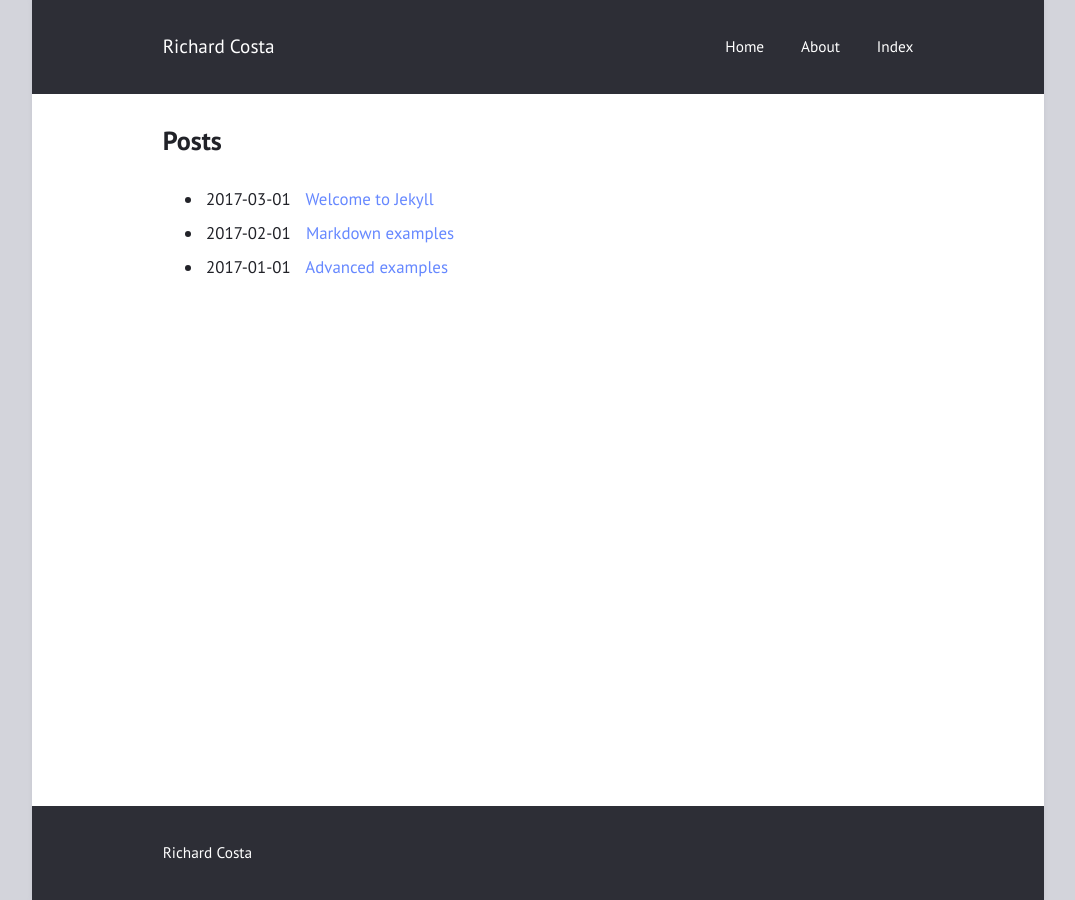
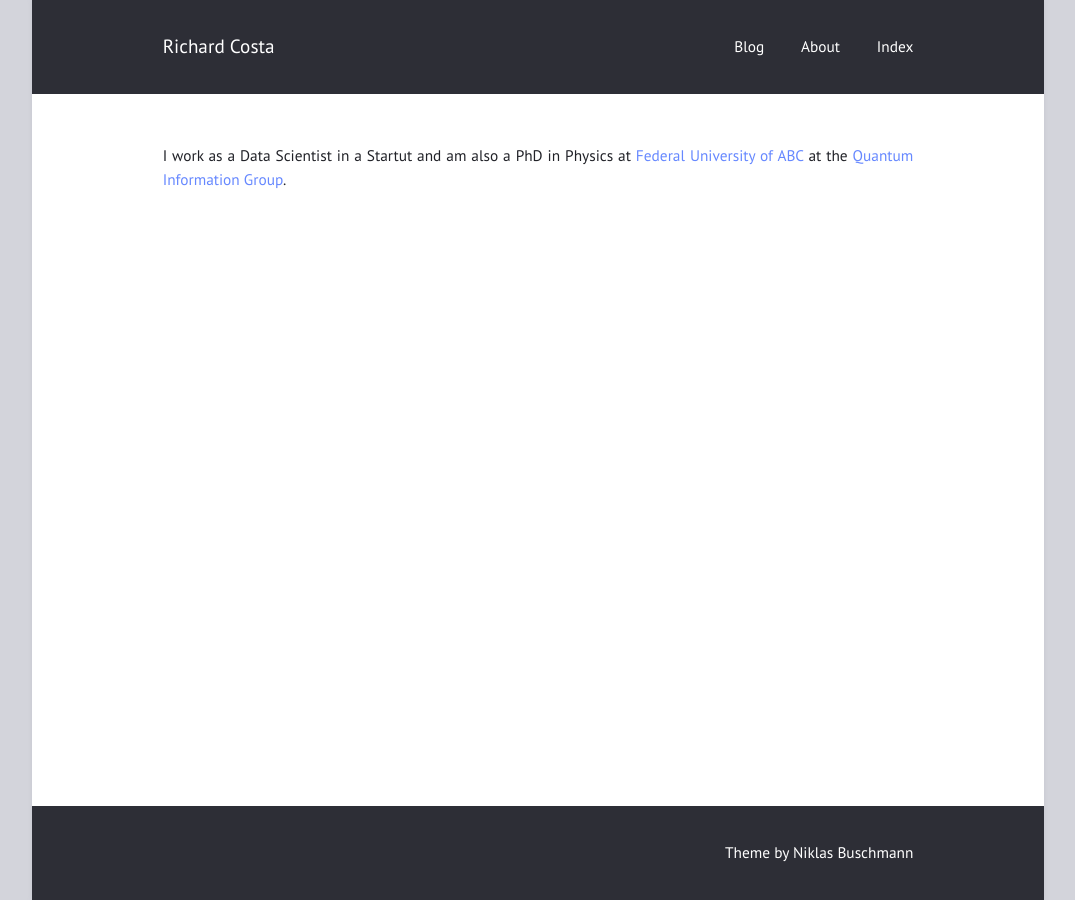
Before and after one commit to richard-costa/richard-costa.github.io, a Jekyll site: the page built from index.md, in a window 1280 px wide. Shown: the whole page, without its empty margins (102-1177 px from the left). Built offline with Jekyll 4.4.1, drawn with Linux system fonts in a browser that asks for light colours.

Commit message:
organizing layout

```diff
--- a/_config.yml
+++ b/_config.yml
@@ -1,6 +1,6 @@
 title: "Richard Costa"
 author: "Richard"
-description: ""
+description: " "
 permalink: /:title/
 lang: "en"
 excerpt_separator: "\n\n\n"
@@ -16,7 +16,8 @@ minimal: false             # use a dark header
 # Menu
 
 navigation:                # accepts {file, title, url, icon, sidebaricon}
-  - {file: "index.html"}
+  - {file: "index.md"}
+  - {file: "blog.html", title: "Blog"}
   - {file: "readme.md", title: "About"}
   - {file: "index_posts.md", title: "Index"}
 
@@ -24,6 +25,7 @@ external:                  # shows a footer with social links - for available ic
   - {title: Mail, icon: envelope, url: "mailto:scosta.richard@gmail.com.com"}
   - {title: Github, icon: github, url: "https://github.com/richard-costa"}
   - {title: Twitter, icon: twitter, url: "https:/twitter.com/richsicist"}
+  - {title: Theme by Niklas Buschmann, url: https://github.com/niklasbuschmann/contrast}
  #  - {title: Subscribe, icon: rss, url: "/feed.xml"}
 
 comments:
--- a/index.html
+++ b/blog.html
@@ -1,6 +1,6 @@
 ---
 layout: default
-title: "Home"
+title: "Blog"
 ---
 
 {% if site.show_excerpts %}
--- /dev/null
+++ b/index.md
@@ -0,0 +1,6 @@
+---
+layout: page
+title: " "
+---
+
+I work as a Data Scientist in a Startut and am also a PhD in Physics at [Federal University of ABC](https://www.ufabc.edu.br/en/) at the [Quantum Information Group](https://www.quantumufabc.org/).
```
